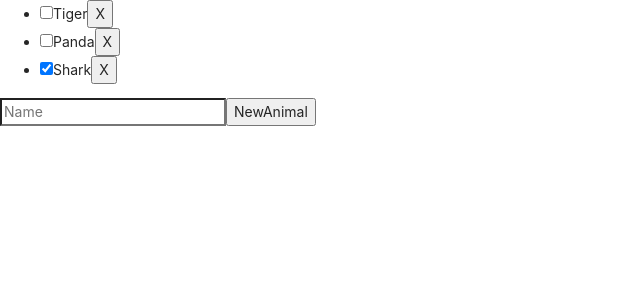
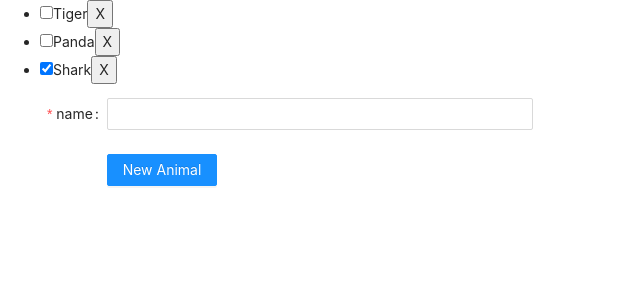
Before and after one commit to GregPhi/tuto-react-redux, a React (Create React App) app in the folder redux-tuto/: page / in a window 1280 px wide. Shown: the top 300 px of the page, without its empty margins (0-640 px from the left). Built offline with nearby package versions, Linux system fonts and the light colour scheme.

Commit message:
fix: use form create

```diff
--- a/redux-tuto/src/components/AddAnimal.jsx
+++ b/redux-tuto/src/components/AddAnimal.jsx
@@ -1,18 +1,11 @@
-import React, {useRef} from 'react';
+import React, {useCallback} from 'react';
 import {useDispatch} from 'react-redux';
 import {addAnimalAction} from '../store/animalActions'
+import NewAnimalForm from '../generics/NewAnimalForm'
 
 export function AddAnimalForm (){
   const dispatch = useDispatch()
-  const input = useRef(null)
-  const handleSubmit = e => {
-    e.preventDefault()
-    dispatch(addAnimalAction(input.current.value))
-    input.current.value = ''
-    input.current.focus()
-  }
-  return <form id="newAnimalInList" onSubmit={handleSubmit}>
-    <input type="text" placeholder="Name" ref={input}/>
-    <button>NewAnimal</button>
-  </form>
+
+  const handleSubmit = useCallback( animal => {dispatch(addAnimalAction(animal.name))}, [])
+  return <NewAnimalForm onAdd={handleSubmit} />
 }
```
